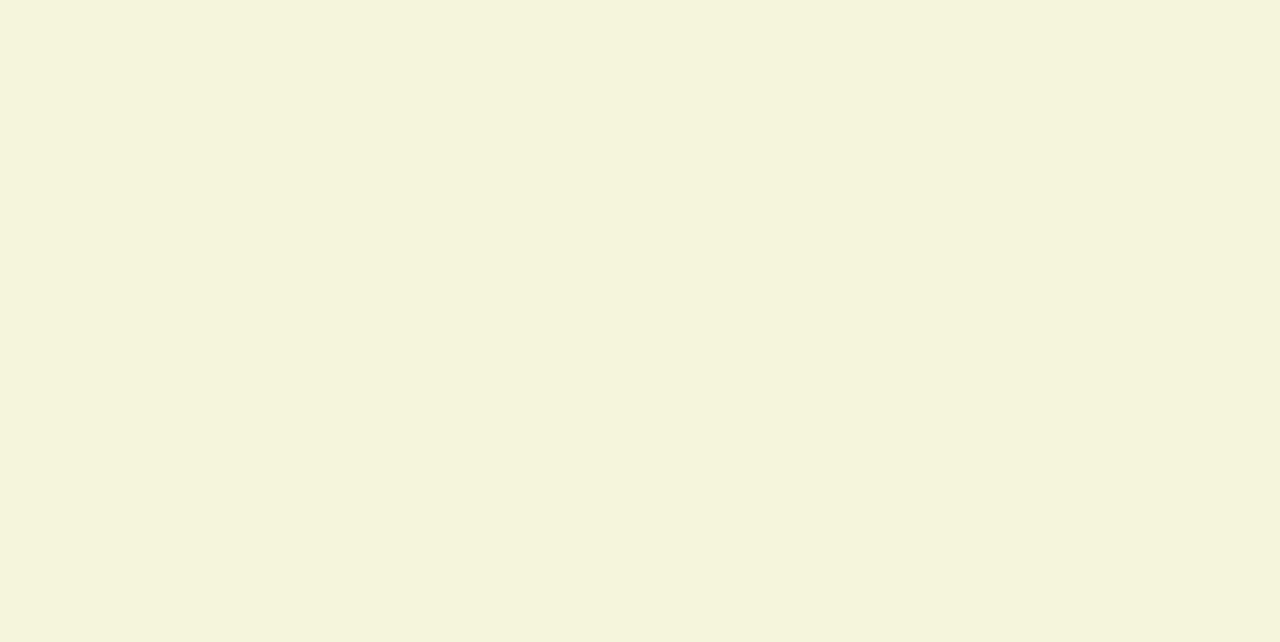
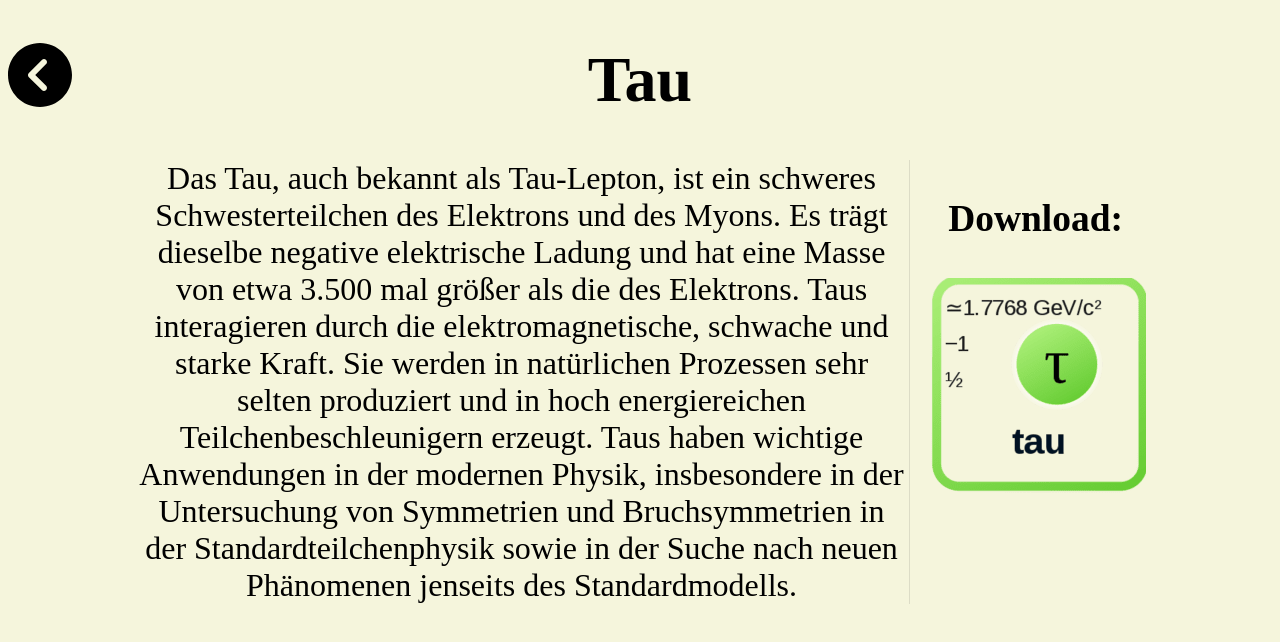
Before and after one commit to benni347/schule_profil_website, a plain HTML site: page 2023_01_24/aufgabe_4/verweise/tau.html in a window 1280 px wide. Drawn offline with nearby package versions, Linux system fonts and the light colour scheme.

Commit message:
Finished tau

```diff
--- a/2023_01_24/aufgabe_4/verweise/tau.html
+++ b/2023_01_24/aufgabe_4/verweise/tau.html
@@ -1,6 +1,10 @@
 <!doctype html>
 <html lang="en">
     <head>
+        <meta
+            http-equiv="X-UA-Compatible"
+            content="IE=edge"
+        />
         <meta charset="UTF-8" />
         <title>Tau</title>
         <link
@@ -12,6 +16,65 @@
             content="width=device-width, initial-scale=1"
             name="viewport"
         />
+
+        <script src="https://polyfill.io/v3/polyfill.min.js?features=es6"></script>
+        <script
+            id="MathJax-script"
+            async
+            src="https://cdn.jsdelivr.net/npm/mathjax@3/es5/tex-mml-chtml.js"
+        ></script>
     </head>
-    <body></body>
+    <body>
+        <div class="grid_container">
+            <div class="header">
+                <a href="../index.html">
+                    <svg
+                        width="64"
+                        height="64"
+                        class="back"
+                        xmlns="http://www.w3.org/2000/svg"
+                        viewBox="0 0 512 512"
+                    >
+                        <!--! Font Awesome Pro 6.2.1 by @fontawesome - https://fontawesome.com License - https://fontawesome.com/license (Commercial License) Copyright 2022 Fonticons, Inc. -->
+                        <path
+                            d="M512 256C512 114.6 397.4 0 256 0S0 114.6 0 256S114.6 512 256 512s256-114.6 256-256zM271 135c9.4-9.4 24.6-9.4 33.9 0s9.4 24.6 0 33.9l-87 87 87 87c9.4 9.4 9.4 24.6 0 33.9s-24.6 9.4-33.9 0L167 273c-9.4-9.4-9.4-24.6 0-33.9L271 135z"
+                        />
+                    </svg>
+                </a>
+                <h1 class="title_h1">Tau</h1>
+            </div>
+            <div class="content">
+                <div class="main-content">
+                    Das Tau, auch bekannt als Tau-Lepton, ist ein schweres
+                    Schwesterteilchen des Elektrons und des Myons. Es trägt
+                    dieselbe negative elektrische Ladung und hat eine Masse von
+                    etwa 3.500 mal größer als die des Elektrons. Taus
+                    interagieren durch die elektromagnetische, schwache und
+                    starke Kraft. Sie werden in natürlichen Prozessen sehr
+                    selten produziert und in hoch energiereichen
+                    Teilchenbeschleunigern erzeugt. Taus haben wichtige
+                    Anwendungen in der modernen Physik, insbesondere in der
+                    Untersuchung von Symmetrien und Bruchsymmetrien in der
+                    Standardteilchenphysik sowie in der Suche nach neuen
+                    Phänomenen jenseits des Standardmodells.
+                </div>
+                <div class="right-content">
+                    <h3>Download:</h3>
+                    <img
+                        src="../pic/tau.png"
+                        usemap="#download"
+                    />
+                    <map name="download">
+                        <area
+                            shape="rect"
+                            coords="0,0,218,215"
+                            href="../pic/tau.png"
+                            alt="Tau download"
+                            download="tau.png"
+                        />
+                    </map>
+                </div>
+            </div>
+        </div>
+    </body>
 </html>
```
